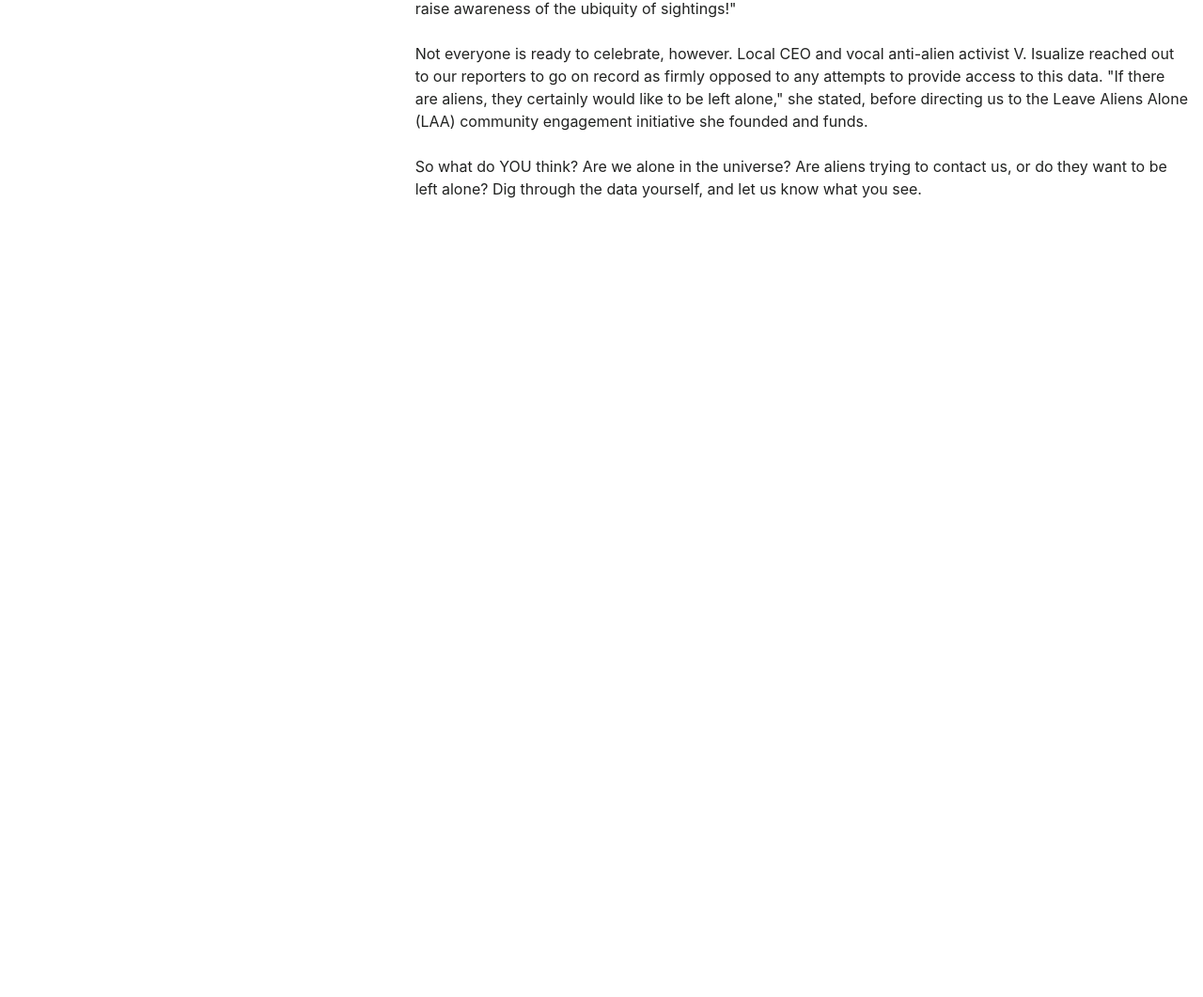
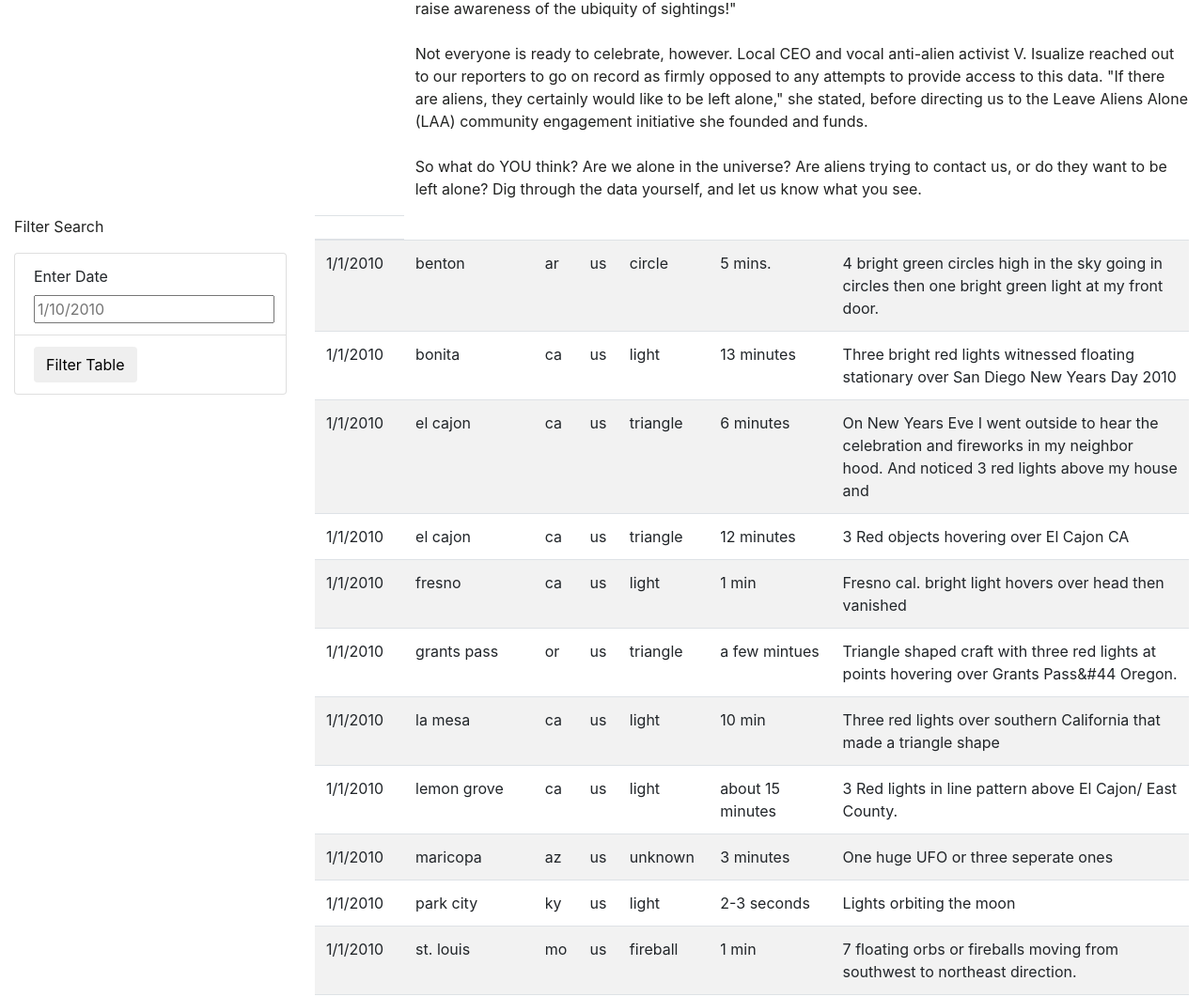
Before and after one commit to amunger3/UFO-Sightings, a plain HTML site: page index.html in a window 1280 px wide. Shown: the part 491-1552 px from the top of the page at 94% size. Before the commit the page ends 800 px from the top, so only its background shows below. Drawn offline with nearby package versions, Linux system fonts and the light colour scheme.

Commit message:
table data showing

```diff
--- a/index.html
+++ b/index.html
@@ -42,6 +42,39 @@
                 </div>
             </div>
 
+            <div class="container-fluid">
+                <div class="row">
+                    <div class="col-md-3">
+                        <form>
+                            <p>Filter Search</p>
+                            <ul class="list-group">
+                                <li class="list-group-item">
+                                    <label for="date">Enter Date</label>
+                                    <input type="text" placeholder="1/10/2010" id="datetime" />
+                                </li>
+                                <li class="list-group-item">
+                                    <button id="filter-btn" type="button" class="btn btn-default">Filter Table</button>
+                                </li>
+                            </ul>
+                        </form>
+                    </div>
+                    <div class="col-md-9">
+                        <table class="table table-striped">
+                            <thead>
+                                <tr>
+                                    <th></th>
+                                </tr>
+                            </thead>
+                            <tbody>
+                                <tr>
+                                    <td></td>
+                                </tr>
+                            </tbody>
+                        </table>
+                    </div>
+                </div>
+            </div>
+
         </div>
 
     </body>
```
